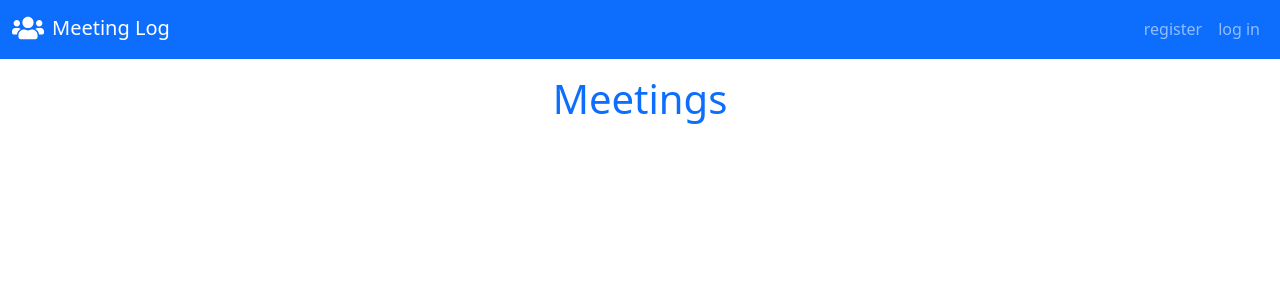
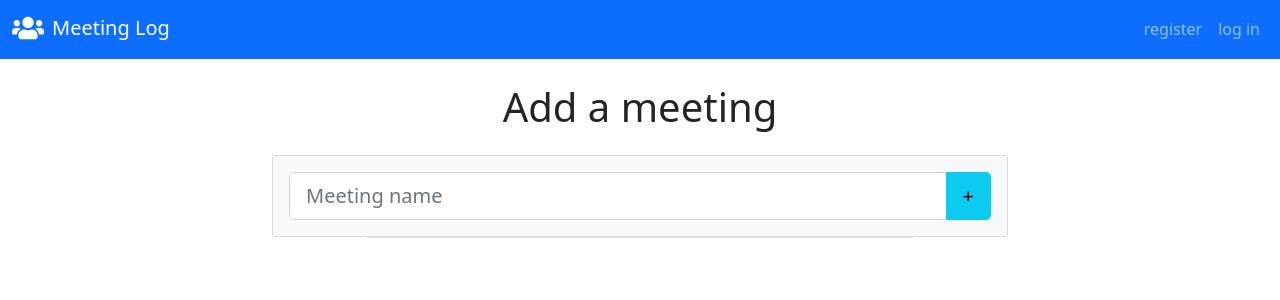
Before and after one commit to alisariyer/react-spa, a React (Create React App) app: page /meetings in a window 1280 px wide. Shown: the top 300 px of the page. Built offline with nearby package versions, Linux system fonts and the light colour scheme; no server answers.

Commit message:
Add MeetingList, Checkin pages

```diff
--- a/src/App.js
+++ b/src/App.js
@@ -1,6 +1,6 @@
 import React, { useState, useEffect } from "react";
 import { Routes, Route, useNavigate } from "react-router-dom";
-import { ref, onValue } from "firebase/database";
+import { onValue, push, ref } from "firebase/database";
 import { db, auth } from "./Firebase";
 import { onAuthStateChanged, signOut, updateProfile } from "firebase/auth";
 import Home from "./Home";
@@ -9,25 +9,21 @@ import Navigation from "./Navigation";
 import Login from "./Login";
 import Meetings from "./Meetings";
 import Register from "./Register";
+import Checkin from "./Checkin";
 import Page404 from "./Page404";
-import { signInWithEmailAndPassword } from "firebase/auth";
 
 function App() {
   const navigate = useNavigate();
 
-  const [userInfo, setUserInfo] = useState({
-    user: "",
-    displayName: "",
-    userId: "",
+  const resetUserInfo = () => ({user: null, displayName: null, userId: null});
+
+  const [userInfo, setUserInfo] = useState(() => resetUserInfo());
+  const [meetings, setMeetings] = useState({
+    meetingList: [],
+    numberOfMeetings: 0,
   });
 
   useEffect(() => {
-    // const reference = ref(db, 'user');
-    // onValue(reference, (snapshot) => {
-    //   const currentUser = snapshot.val();
-    //   setUserInfo(currentUser);
-    // });
-
     onAuthStateChanged(auth, (user) => {
       if (user) {
         setUserInfo({
@@ -35,9 +31,28 @@ function App() {
           displayName: user.displayName,
           userId: user.uid,
         });
+
+        const meetingRef = ref(db, `meetings/${user.uid}`);
+        onValue(meetingRef, (snapshot) => {
+          const meetings = snapshot.val();
+          const meetingList = []
+          for (let item in meetings) {
+            meetingList.push({
+              meetingId: item,
+              meetingName: meetings[item].meetingName
+            })
+          }
+          setMeetings({meetingList: meetingList, numberOfMeetings: meetingList.length})
+        });
+      } else {
+        setUserInfo(resetUserInfo())
       }
     });
   }, []);
+
+  useEffect(() => {
+    console.log(meetings);
+  }, [meetings])
 
   function registerUser(userName) {
     updateProfile(auth.currentUser, {
@@ -55,17 +70,20 @@ function App() {
 
   function logOutUser(e) {
     e.preventDefault();
-    setUserInfo({
-      user: null,
-      displayName: null,
-      userId: null,
-    });
+    setUserInfo(resetUserInfo());
     signOut(auth)
       .then(() => {
         console.log("suceessfully signed out");
         navigate("/login", { replace: true });
       })
       .catch((e) => console.log(e));
+  }
+
+  function addMeeting(meetingName) {
+    push(ref(db, `meetings/${userInfo.user.uid}`), {
+      meetingName: meetingName
+    }).then(() => console.log('pushed')).catch(err => console.log(err))
+
   }
 
   return (
@@ -75,7 +93,8 @@ function App() {
       <Routes>
         <Route path="/" element={<Home user={userInfo.user} />} />
         <Route path="/login" element={<Login />} />
-        <Route path="/meetings" element={<Meetings />} />
+        <Route path="/meetings" element={<Meetings addMeeting={addMeeting} meetings={meetings} userId={userInfo.userId}/>} />
+        <Route path="/checkin/:userId/:meetingId" element={<Checkin />} />
         <Route
           path="/register"
           element={<Register registerUser={registerUser} />}
--- /dev/null
+++ b/src/Checkin.js
@@ -0,0 +1,78 @@
+import React, { useState } from "react";
+import { useNavigate, useParams } from "react-router-dom";
+import { auth, db } from "./Firebase";
+import { signInWithEmailAndPassword } from "firebase/auth";
+import FormError from "./FormError";
+import { push, ref } from "firebase/database";
+
+function Checkin() {
+  const { userId, meetingId } = useParams();
+  const navigate = useNavigate();
+
+  const [credentials, setCredentials] = useState({
+    displayName: "",
+    email: "",
+  });
+
+  function handleChange(e) {
+    const itemName = e.target.name;
+    const itemValue = e.target.value;
+    setCredentials((prevState) => ({ ...prevState, [itemName]: itemValue }));
+  }
+
+  function handleSubmit(e) {
+    e.preventDefault();
+    push(ref(db, `meetings/${userId}/${meetingId}/attendees`), {
+      attendeeName: credentials.displayName,
+      attendeeEmail: credentials.email
+    }).then(() => navigate(`/attendees/${userId}/${meetingId}`))
+    .catch((e) => console.log(e))
+  }
+
+  return (
+    <form className="mt-3" onSubmit={handleSubmit}>
+      <div className="container">
+        <div className="row justify-content-center">
+          <div className="col-lg-6">
+            <div className="card bg-light">
+              <div className="card-body">
+                <h3 className="fw-light mb-3">Check In</h3>
+                <div className="mb-3">
+                  <label className="form-label visually-hidden" htmlFor="displayName">Name</label>
+                  <input
+                    type="text"
+                    id="displayName"
+                    name="displayName"
+                    value={credentials.displayName}
+                    onChange={handleChange}
+                    placeholder="Name"
+                    className="form-control"
+                    required
+                  />
+                </div>
+                <div className="mb-3">
+                  <label className="form-label visually-hidden" htmlFor="email">Email</label>
+                  <input
+                    type="email"
+                    id="email"
+                    name="email"
+                    value={credentials.email}
+                    onChange={handleChange}
+                    placeholder="Email"
+                    className="form-control"
+                    required
+                  />
+                </div>
+                <div className="mb-0 text-right">
+                  <button className="btn btn-primary" type="submit">Check in</button>
+                </div>
+              </div>
+            </div>
+          </div>
+        </div>
+      </div>
+    </form>
+  );
+}
+
+export default Checkin;
--- /dev/null
+++ b/src/MeetingList.js
@@ -0,0 +1,43 @@
+import React from "react";
+import { ref, remove } from "firebase/database";
+import { db } from "./Firebase";
+import { useNavigate } from "react-router-dom";
+import { GoTrashcan } from "react-icons/go";
+import { FaLink } from "react-icons/fa";
+
+export default function MeetingList({ meetings, userId }) {
+
+    const navigate = useNavigate();
+
+    function deleteMeeting(e, meetingId) {
+        e.preventDefault();
+        remove(ref(db, `users/${userId}/${meetingId}`))
+            .then(() => console.log('removed'))
+            .catch((e) => console.error(e))
+    }
+
+    const myMeetings = meetings.map((meeting, index) => (
+        <li className="list-group-item list-group-item-action d-flex align-items-center" key={meeting.meetingId} >
+            <div className="btn-group me-2" role="group" aria-label="Meeting options">
+                <button
+                    className="btn btn-sm btn-outline-secondary"
+                    title="Delete meeting"
+                    onClick={e => deleteMeeting(e, meeting.meetingId)}
+                >
+                    <GoTrashcan />
+                </button>
+                <button
+                    className="btn btn-sm btn-outline-secondary"
+                    title="Check in"
+                    onClick={() => navigate(`/checkin/${userId}/${meeting.meetingId}`)}
+                >
+                    <FaLink />
+                </button>
+            </div>
+            {meeting.meetingName}
+        </li>
+    ))
+    return (
+        <div>{myMeetings}</div>
+    )
+}
--- a/src/Meetings.js
+++ b/src/Meetings.js
@@ -1,9 +1,66 @@
-import React from "react";
+import React, { useState } from "react";
+import MeetingList from "./MeetingList";
 
-function Meetings() {
+function Meetings({ addMeeting, meetings, userId }) {
+
+  const [meetingName, setMeetingName] = useState("");
+
+  function handleChange(e) {
+    const itemValue = e.target.value;
+    setMeetingName(itemValue);
+  }
+
+  function handleSubmit(e) {
+    e.preventDefault();
+    addMeeting(meetingName);
+    setMeetingName("");
+  }
+
   return (
-    <div className="text-center fw-bold mt-3">
-      <h1 className="text-primary">Meetings</h1>
+    <div className="container mt-4">
+      <div className="row justify-content-center">
+        <div className="col-md-8 text-center">
+          <h1 className="fw-light">Add a meeting</h1>
+          <div className="card bg-light mt-4">
+            <div className="card-body text-center">
+              <form onSubmit={handleSubmit}>
+                <div className="input-group input-group-lg">
+                  <input
+                    type="text"
+                    className="form-control"
+                    name="meetingName"
+                    value={meetingName}
+                    onChange={handleChange}
+                    placeholder="Meeting name"
+                    aria-describedby="buttonAdd"
+                  />
+                  <button
+                    type="submit"
+                    className="btn btn-sm btn-info"
+                    id="buttonId"
+                  >
+                    +
+                  </button>
+                </div>
+              </form>
+            </div>
+          </div>
+        </div>
+        <div className="col-11 col-md-6 text-center">
+          <div className="card border-top-0 rounded-0">
+            {meetings && meetings.numberOfMeetings > 0 && (
+              <>
+                <div className="card-body py-2">
+                  <h4 className="card-title fw-light m-0">Your Meetings</h4>
+                </div>
+                <ul className="list-group list-group-flush">
+                  <MeetingList meetings={meetings.meetingList} userId={userId}/>
+                </ul>
+              </>
+            )}
+          </div>
+        </div>
+      </div>
     </div>
   );
 }
```
